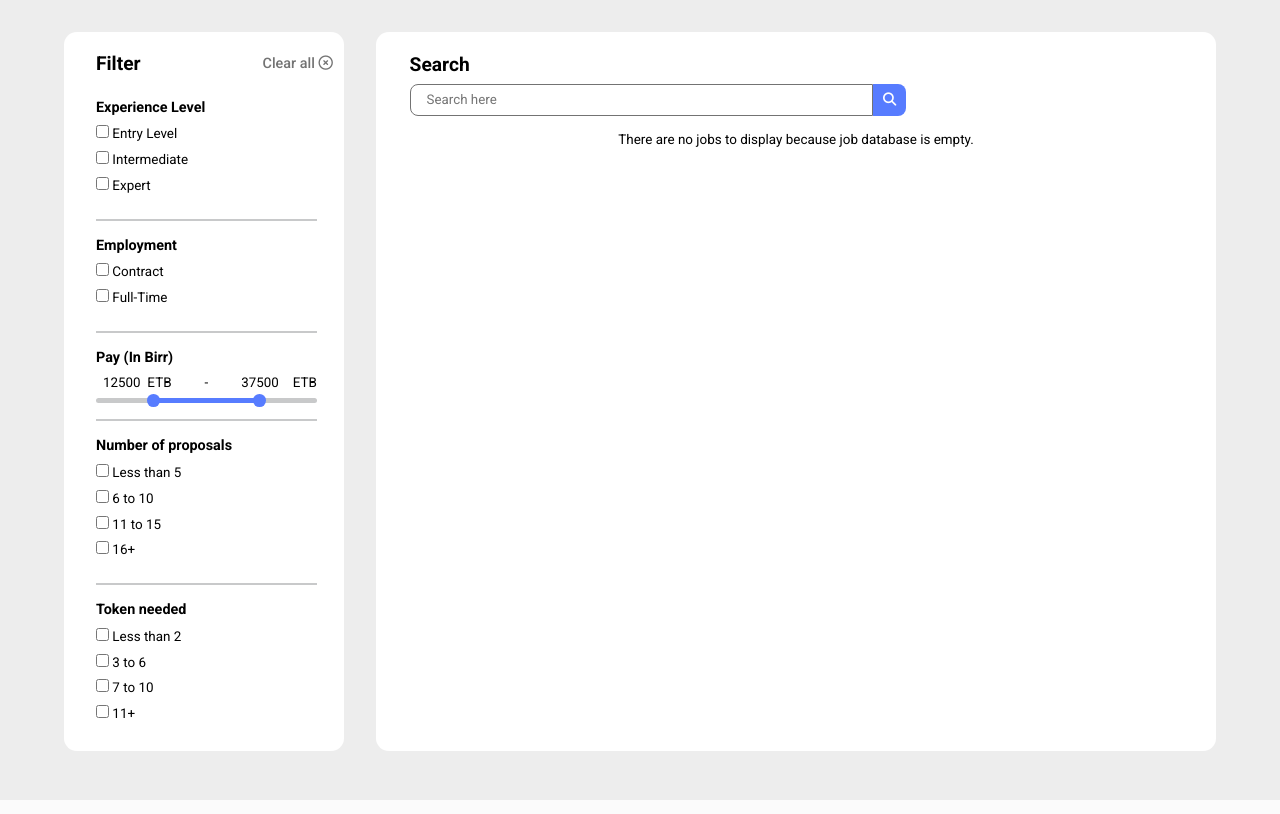
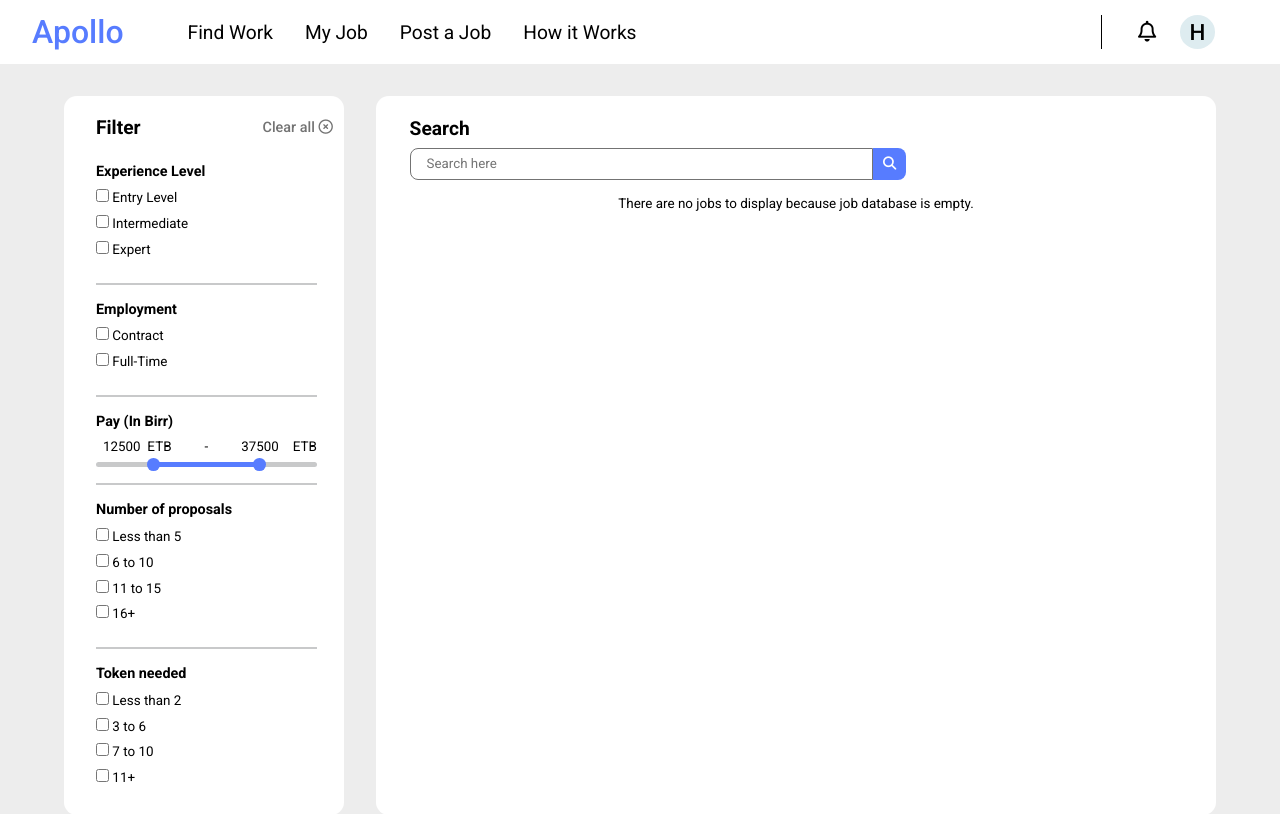
Before and after one commit to Hawa701/Apollo, a PHP site: the page made by App/Find Work.php in a window 1280 px wide. Shown: the top 814 px of the page. Run offline with PHP 8.4, Linux system fonts and the light colour scheme; data that the repository does not hold is empty.

Commit message:
Made the header responsive

```diff
--- a/App/Find Work.php
+++ b/App/Find Work.php
@@ -416,7 +416,7 @@ function isChecked($value)
   <link rel="preconnect" href="https://fonts.gstatic.com" crossorigin />
   <link href="https://fonts.googleapis.com/css2?family=Roboto:wght@300;400;500;700;900&display=swap" rel="stylesheet" />
   <!-- css link -->
-  <link rel="stylesheet" href="./Style/Find_Work.css?v=1.30" />
+  <link rel="stylesheet" href="./Style/Find_Work.css?v=1.32" />
   <!-- icon link -->
   <link rel="stylesheet" href="https://cdnjs.cloudflare.com/ajax/libs/font-awesome/6.4.0/css/all.min.css" integrity="sha512-iecdLmaskl7CVkqkXNQ/ZH/XLlvWZOJyj7Yy7tcenmpD1ypASozpmT/E0iPtmFIB46ZmdtAc9eNBvH0H/ZpiBw==" crossorigin="anonymous" referrerpolicy="no-referrer" />
 
@@ -428,8 +428,10 @@ function isChecked($value)
   <div class="wrapper">
     <!-- header design -->
     <?php
-    //include('header.php');
+    include('header.php');
     ?>
+
+
 
     <!-- section design -->
     <section class="section">
--- /dev/null
+++ b/App/Script/Header.js
@@ -0,0 +1,29 @@
+const menuIcon = document.getElementById("menu-icon");
+const icon = menuIcon.firstElementChild;
+const menu = document.getElementById("menu");
+
+menuIcon.addEventListener("click", toggleMenu);
+
+function toggleMenu() {
+  if (menu.classList.contains("visible")) {
+    menu.classList.remove("visible");
+    icon.classList.remove("fa-xmark");
+    icon.classList.add("fa-bars");
+  } else {
+    menu.classList.add("visible");
+    icon.classList.remove("fa-bars");
+    icon.classList.add("fa-xmark");
+  }
+}
+
+var links = document.querySelectorAll("header .nav ul li a");
+for (var i = 0; i < links.length; i++) {
+  links[i].addEventListener("click", function (event) {
+    // event.preventDefault();
+    var selectedLink = document.querySelector(".active");
+    if (selectedLink) {
+      selectedLink.classList.remove("active");
+    }
+    this.classList.add("active");
+  });
+}
--- a/App/Style/Find_Work.css
+++ b/App/Style/Find_Work.css
@@ -510,7 +510,7 @@ input[type="range"]::-webkit-slider-thumb {
   form {
     grid-template-columns: unset;
     grid-template-rows: 1fr 3fr;
-    padding: 2rem;
+    padding: 0rem;
     max-height: 110vh;
   }
 
@@ -590,6 +590,9 @@ input[type="range"]::-webkit-slider-thumb {
 
 /* Break point 2 */
 @media (max-width: 680px) {
+  form {
+    padding: 0;
+  }
   .filter-container {
     flex-direction: column;
   }
--- a/App/Style/Header.css
+++ b/App/Style/Header.css
@@ -1,4 +1,4 @@
-@import url('https://fonts.googleapis.com/css2?family=Roboto:wght@100;300;400;500;700;900&family=Rubik:wght@300;400;500;600;700;800;900&display=swap');
+@import url("https://fonts.googleapis.com/css2?family=Roboto:wght@100;300;400;500;700;900&family=Rubik:wght@300;400;500;600;700;800;900&display=swap");
 * {
   padding: 0;
   margin: 0;
@@ -8,7 +8,7 @@
 }
 
 :root {
-    --main-color: #577CFF;
+  --main-color: #577cff;
   --second-main-color: #deecf0;
   --main-bg-color: #fff;
   --second-bg-color: #ededed;
@@ -27,14 +27,13 @@ header {
   top: 0;
   left: 0;
   right: 0;
-    display: grid;
-    grid-template-columns: 1fr 5fr 1fr;
+  display: flex;
   justify-content: space-between;
   align-items: center;
   width: 100%;
+  height: 4rem;
+  padding: 0 2rem;
   background: var(--main-bg-color);
-    /* box-shadow: 0 0 1rem var(--third-bg-color); */
-    padding: 20px 4%;
   z-index: 100;
 }
 
@@ -44,57 +43,22 @@ header {
   color: var(--main-color);
 }
 
-.signInnUp {
-    display: flex;
-    justify-content: space-between;
-}
-
-.signInnUp .signup {
-    background-color: var(--main-color);
-    color: #fff;
-}
-
-.signInnUp .login {
-    background-color: transparent;
-}
-
-.signInnUp .login:hover {
-    background-color: var(--second-bg-color);
-}
-
-.signInnUp button {
-    font-size: 15px;
-    padding: 8px 18px;
-    border-radius: 50px;
-    cursor: pointer;
-    border: none;
-}
-
-header .navShadow {
-    box-shadow: 0 0 1rem var(--third-bg-color);
-}
-
-.nav {
-    display: flex;
-    justify-content: space-between;
-    align-items: center;
-    height: 75%;
-    border-right: solid 1px var(--main-text-color);
+/* nav */
+.header .nav {
+  width: 100%;
 }
 
 .nav .links {
-    /* padding: 1.5rem 0 0; */
   display: flex;
-    font-size: 1.2rem;
-    font-weight: 400;
-    color: var(--main-text-color);
-    gap: 3rem;
+  align-items: center;
+  gap: 2rem;
+  padding-left: 4rem;
 }
 
 .links a {
+  position: relative;
   color: var(--main-text-color);
-    font-weight: 400;
-    position: relative;
+  font-size: 1.2rem;
 }
 
 .links a::after {
@@ -102,8 +66,8 @@ header .navShadow {
   position: absolute;
   background: var(--main-color);
   left: 0;
+  width: 0;
   height: 2px;
-    width: 0;
   bottom: -13px;
   transition: 0.1s;
 }
@@ -118,29 +82,139 @@ header .navShadow {
   width: 100%;
 }
 
-.notification {
+/* signiniup */
+.header .signInnUp {
+  display: none;
+  justify-content: space-between;
+  align-items: center;
+  gap: 0.7rem;
+  width: 30%;
+  border-left: black 1px solid;
+  padding-left: 1rem;
+}
+
+.signInnUp button {
+  width: 100%;
+  height: 2rem;
+  border-radius: 50px;
+  cursor: pointer;
+  border: none;
+}
+
+.signInnUp .login {
+  border: var(--main-color) 2px solid;
+  background-color: var(--main-bg-color);
+  color: var(--main-color);
+}
+
+.signInnUp .login:hover {
+  background-color: var(--main-color);
+  color: var(--second-text-color);
+}
+
+.signInnUp .signup {
+  background-color: var(--main-color);
+  color: var(--second-text-color);
+}
+
+/* notifProf */
+.header .notifProf {
+  display: flex;
+  justify-content: center;
+  align-items: center;
+  gap: 1.3rem;
+  width: 15%;
+  border-left: black 1px solid;
+}
+
+.notifProf .notification {
   padding: 0 2%;
 }
 
 .notification i {
-    font-size: 2rem;
+  font-size: 1.3rem;
   color: var(--main-text-color);
 }
 
-.profile {
+.notifProf .profile {
+  display: flex;
+  width: 2.2rem;
+  height: 2.1rem;
+  justify-content: center;
+  align-items: center;
+  border-radius: 50%;
+  padding: 0 5%;
   background: var(--second-main-color);
-    width: 4.1rem;
-    height: 4.1rem;
-    text-align: center;
-    justify-content: center;
-    border-radius: 50%;
-    margin: 0 2rem;
-    padding: 10%;
   cursor: pointer;
 }
 
 .profile a {
-    font-size: 2rem;
+  font-size: 1.4rem;
   color: var(--main-text-color);
   font-weight: 500;
 }
+
+/* menu */
+.header .menu-icon {
+  display: none;
+  font-size: 1.5rem;
+}
+
+.header .menu {
+  display: none;
+  padding: 0 0 1rem 0;
+  position: fixed;
+  flex-direction: column;
+  right: 0;
+  top: 4rem;
+  width: 45%;
+  height: 15rem;
+  border-bottom-left-radius: 10px;
+  background-color: var(--main-bg-color);
+}
+.header .menu.visible {
+  display: flex;
+}
+
+.menu .menu-links {
+  display: flex;
+  flex-direction: column;
+  align-items: left;
+  justify-content: center;
+  padding-left: 1rem;
+  gap: 2px;
+}
+
+.menu-links a {
+  padding-left: 0.5rem;
+  color: var(--main-text-color);
+  font-size: 1rem;
+}
+.menu-links a:hover {
+  color: var(--main-color);
+}
+
+.menu-links span {
+  color: var(--third-text-color);
+  width: 90%;
+  font-size: 0.8rem;
+  padding-top: 1rem;
+}
+
+.menu-links hr {
+  width: 90%;
+  color: var(--third-text-color);
+  margin-bottom: 0.5rem;
+}
+
+/* phone design */
+@media (max-width: 720px) {
+  .header .nav,
+  .header .notifProf,
+  .header .signInnUp {
+    display: none;
+  }
+  .header .menu-icon {
+    display: block;
+  }
+}
--- a/App/Style/How it works.css
+++ b/App/Style/How it works.css
@@ -100,11 +100,6 @@ body {
   margin-bottom: 1rem;
 }
 
-a {
-  color: var(--main-color);
-  font-weight: 600;
-}
-
 /* Break Point 1 */
 @media (max-width: 825px) {
   .section .title-block {
--- /dev/null
+++ b/App/header.php
@@ -0,0 +1,74 @@
+<!DOCTYPE html>
+<html lang="en">
+
+<head>
+  <meta charset="UTF-8" />
+  <meta http-equiv="X-UA-Compatible" content="IE=edge" />
+  <meta name="viewport" content="width=device-width, initial-scale=1.0" />
+
+  <!-- CSS link -->
+  <link rel="stylesheet" href="./Style/Header.css" />
+
+  <!-- icon link -->
+  <link rel="stylesheet" href="https://cdnjs.cloudflare.com/ajax/libs/font-awesome/6.4.0/css/all.min.css" integrity="sha512-iecdLmaskl7CVkqkXNQ/ZH/XLlvWZOJyj7Yy7tcenmpD1ypASozpmT/E0iPtmFIB46ZmdtAc9eNBvH0H/ZpiBw==" crossorigin="anonymous" referrerpolicy="no-referrer" />
+
+  <title>Document</title>
+</head>
+
+<body>
+  <header class="header" id="header">
+    <div class="logo">
+      <a href="#">Apollo</a>
+    </div>
+
+    <div class="nav">
+      <ul class="links">
+        <li><a href="./Find Work.php">Find Work</a></li>
+        <li><a href="#">My Job</a></li>
+        <li><a href="#">Post a Job</a></li>
+        <li><a href="./How it works.php">How it Works</a></li>
+      </ul>
+    </div>
+
+    <div class="signInnUp">
+      <button class="login">Log In</button>
+      <button class="signup">Sign Up</button>
+    </div>
+
+    <div class="notifProf">
+      <div class="notification">
+        <a href="#"><i class="fa-regular fa-bell"></i></a>
+      </div>
+      <div class="profile">
+        <a href="#">H</a>
+      </div>
+    </div>
+
+    <div class="menu-icon" id="menu-icon">
+      <i class="fa-solid fa-bars"></i>
+    </div>
+
+    <div class="menu" id="menu">
+      <ul class="menu-links">
+        <span class="user-option">User</span>
+        <hr />
+        <li>
+          <a href="#">Profile</a>
+        </li>
+        <li><a href="#">Notification</a></li>
+
+        <span class="page-option">Pages</span>
+        <hr />
+        <li><a href="./Find Work.php">Find Work</a></li>
+        <li><a href="#">My Job</a></li>
+        <li><a href="#">Post a Job</a></li>
+        <li><a href="./How it works.php">How it Works</a></li>
+      </ul>
+    </div>
+  </header>
+</body>
+
+<!-- JS link -->
+<script src="./Script/Header.js"></script>
+
+</html>
```
Also changed, not shown: App/Apply Job.php (+47 -2 lines), App/How it works.php (+6 -4 lines). Lines whose indentation alone changed are shown as unchanged.
